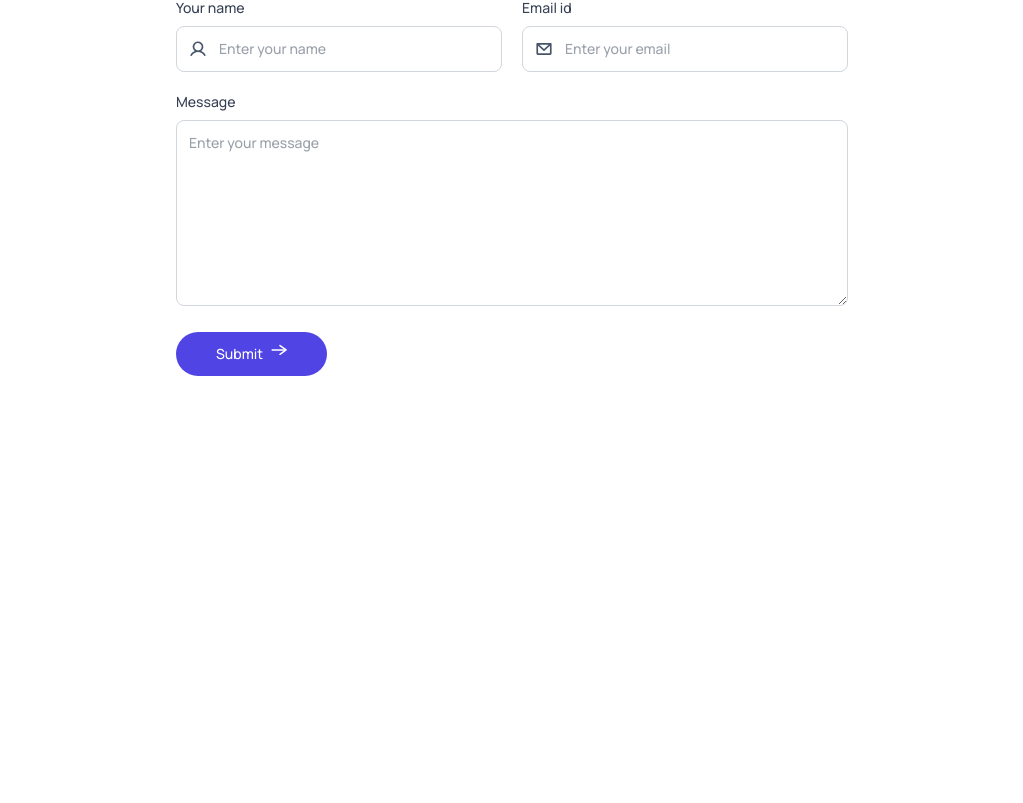
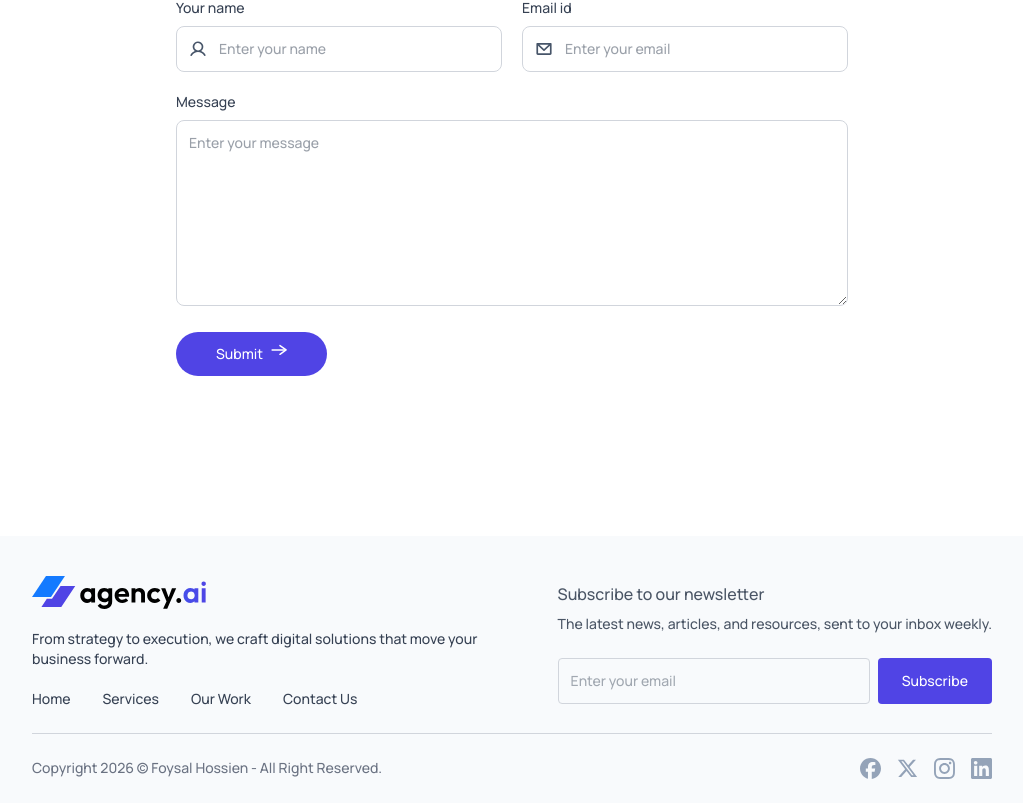
Before and after one commit to foysalhossien77/Agency-ai, a React (Vite) app: page / in a window 1280 px wide. Shown: the part 3342-4145 px from the top of the page, without its empty margins (128-1151 px from the left). Before the commit the page ends 3718 px from the top, so only its background shows below. Built offline with nearby package versions, Linux system fonts and the light colour scheme.

Commit message:
complete footer section

```diff
--- a/src/App.jsx
+++ b/src/App.jsx
@@ -6,7 +6,8 @@
 import OurWork from "./components/OurWork";
 import Teams from "./components/Teams";
 import ContactUs from "./components/ContactUs";
-import {Toaster} from 'react-hot-toast'
+import { Toaster } from "react-hot-toast";
+import Footer from "./components/Footer";
 
 const App = () => {
   const [theme, setTheme] = useState(
@@ -23,6 +24,7 @@
       <OurWork />
       <Teams />
       <ContactUs />
+      <Footer theme={theme} />
     </div>
   );
 };
--- a/src/components/Footer.jsx
+++ b/src/components/Footer.jsx
@@ -1,11 +1,79 @@
-import React from 'react'
+import React from "react";
+import assets from "../assets/assets";
 
-const Footer = () => {
+const Footer = ({ theme }) => {
   return (
-    <div className=''>
+    <div className="bg-slate-50 dark:bg-gray-900 pt-10 sm:pt-10 mt-20 sm:mt-40 px-4 sm:px-10 lg:px-24 xl:px-40">
+      {/* Footer top */}
+      <div className="flex justify-between lg:items-center max-lg:flex-col gap-10">
+        <div className="space-y-5 text-sm text-gray-700 dark:text-gray-400">
+          <img
+            src={theme === "dark" ? assets.logo_dark : assets.logo}
+            alt="logo"
+            className="w-32 sm:w-44"
+          />
+          <p className="max-w-md">
+            From strategy to execution, we craft digital solutions that move
+            your business forward.
+          </p>
 
+          <ul className="flex gap-8">
+            <li>
+              <a className="hover:text-primary" href="#hero">
+                Home
+              </a>
+            </li>
+            <li>
+              <a className="hover:text-primary" href="#services">
+                Services
+              </a>
+            </li>
+            <li>
+              <a className="hover:text-primary" href="#our-work">
+                Our Work
+              </a>
+            </li>
+            <li>
+              <a className="hover:text-primary" href="#contact-us">
+                Contact Us
+              </a>
+            </li>
+          </ul>
+        </div>
+
+        <div className="text-gray-600 dark:text-gray-400">
+          <h3 className="font-semibold">Subscribe to our newsletter</h3>
+          <p className="text-sm mt-2 mb-6">
+            The latest news, articles, and resources, sent to your inbox weekly.
+          </p>
+          <div className="flex gap-2 text-sm">
+            <input
+              type="email"
+              placeholder="Enter your email"
+              className="w-full p-3 text-sm outline-none rounded dark:text-gray-200 bg-transparent border border-gray-300 dark:border-gray-500"
+            />
+            <button className="bg-primary text-white rounded px-6">
+              Subscribe
+            </button>
+          </div>
+        </div>
+      </div>
+
+      <hr className="border-gray-300 dark:border-gray-600 my-6" />
+
+      {/* Footer bottom */}
+
+      <div className="pb-6 text-sm text-gray-500 flex justify-center sm:justify-between gap-4 flex-wrap">
+        <p>Copyright 2026 &copy; Foysal Hossien - All Right Reserved.</p>
+        <div className="flex items-center justify-between gap-4">
+          <img src={assets.facebook_icon} alt="facebook_icon" />
+          <img src={assets.twitter_icon} alt="twitter_icon" />
+          <img src={assets.instagram_icon} alt="instagram_icon" />
+          <img src={assets.linkedin_icon} alt="linkedin_icon" />
+        </div>
+      </div>
     </div>
-  )
-}
+  );
+};
 
-export default Footer
+export default Footer;
--- a/src/components/Navbar.jsx
+++ b/src/components/Navbar.jsx
@@ -23,7 +23,7 @@
           onClick={() => setSidebarOpen(false)}
         />
 
-        <a onClick={()=> setSidebarOpen(false)} href="#home" className="sm:hover:border-b">
+        <a onClick={()=> setSidebarOpen(false)} href="#hero" className="sm:hover:border-b">
           Home
         </a>
         <a onClick={()=> setSidebarOpen(false)} href="#services" className="sm:hover:border-b">
```
